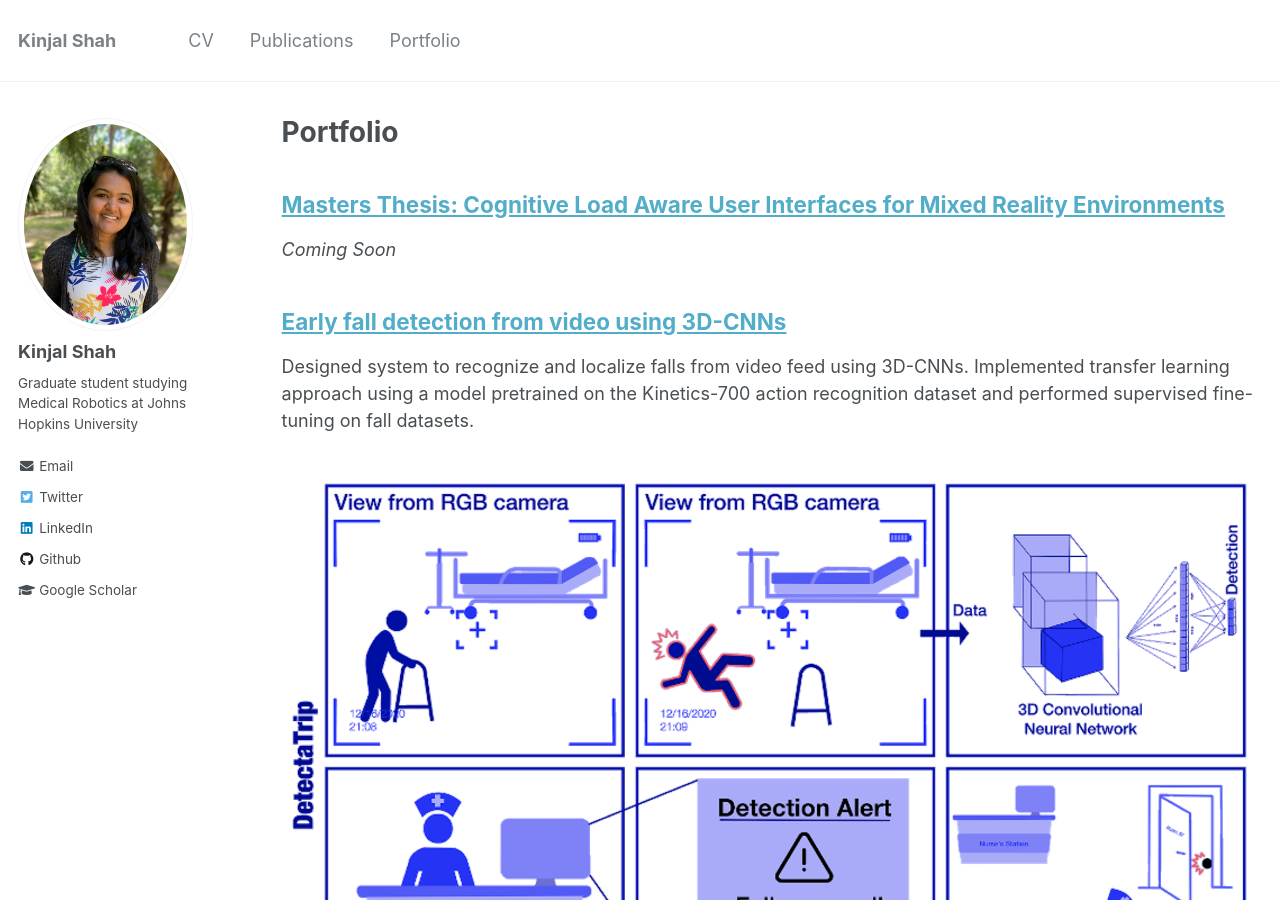
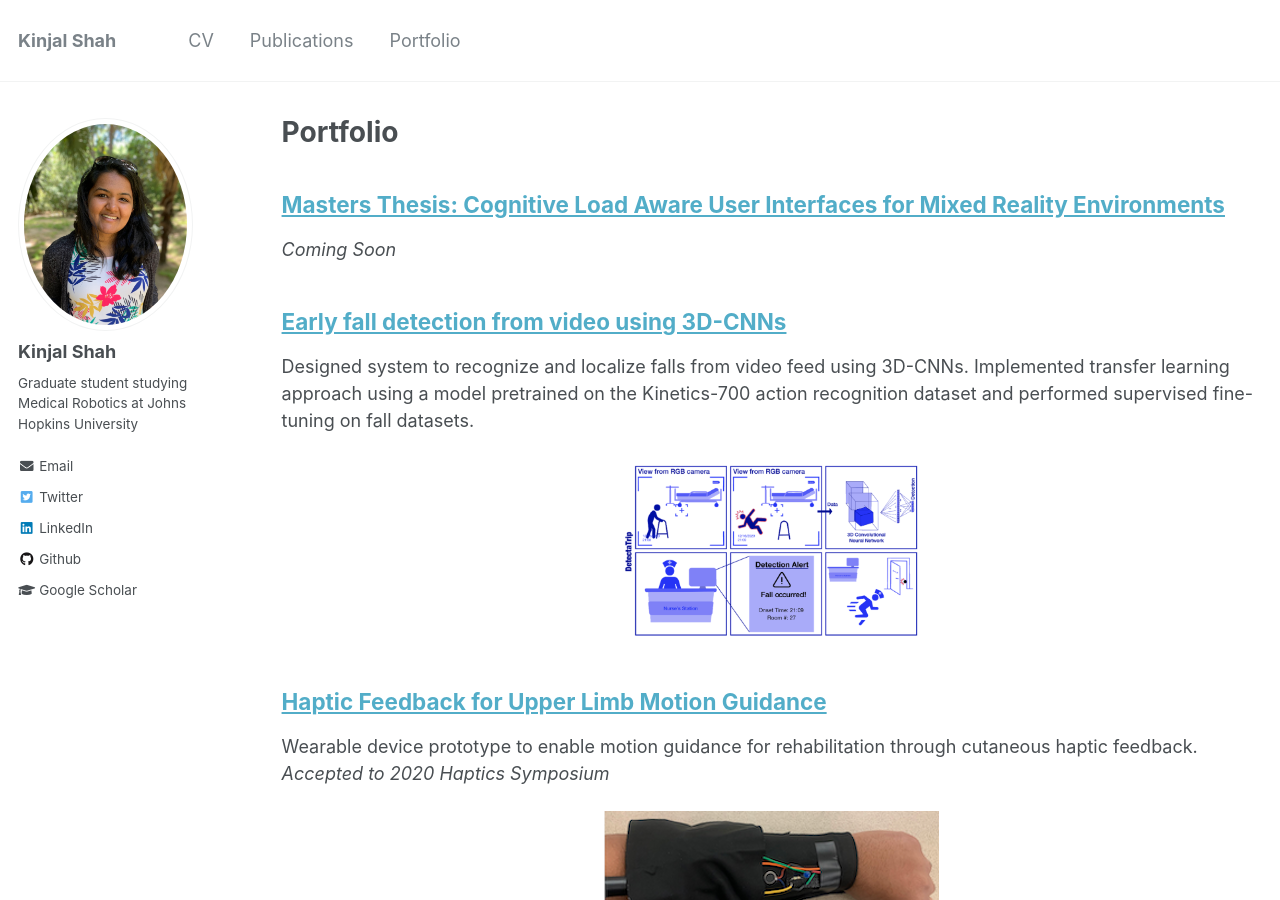
Before and after one commit to kinjmshah/kinjmshah.github.io, a Jekyll site: the page built from _pages/portfolio.md, in a window 1280 px wide and 900 px high. Built offline with Jekyll 4.4.1, drawn with Linux system fonts in a browser that asks for light colours.

Commit message:
Update portfolio.md

```diff
--- a/_pages/portfolio.md
+++ b/_pages/portfolio.md
@@ -13,7 +13,7 @@ author_profile: true
 Designed system to recognize and localize falls from video feed using 3D-CNNs. Implemented transfer learning approach using a model pretrained on the Kinetics-700 action recognition dataset and performed supervised fine-tuning on fall datasets.
 
 <div align="center">
-  <img src='/images/dl2020/dl2020_storyBoard.png'>
+  <img src='/images/dl2020/dl2020_storyBoard.png' width="300px"/>
 </div>
 
 ## [Haptic Feedback for Upper Limb Motion Guidance](/portfolio/hapticGuidance)
```
